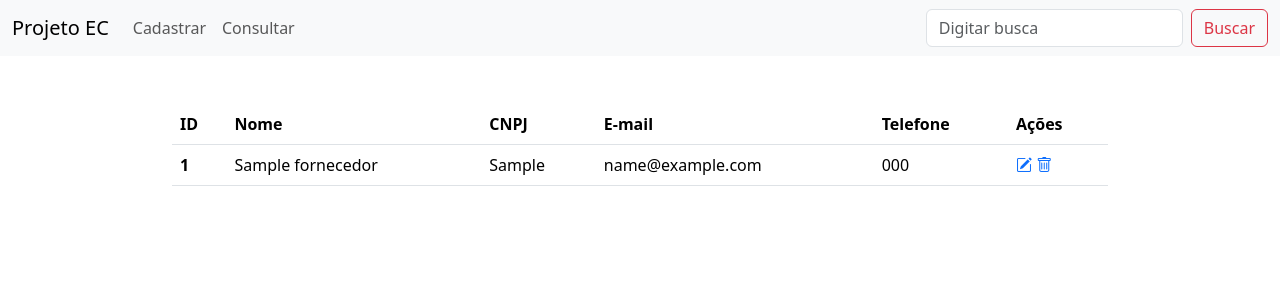
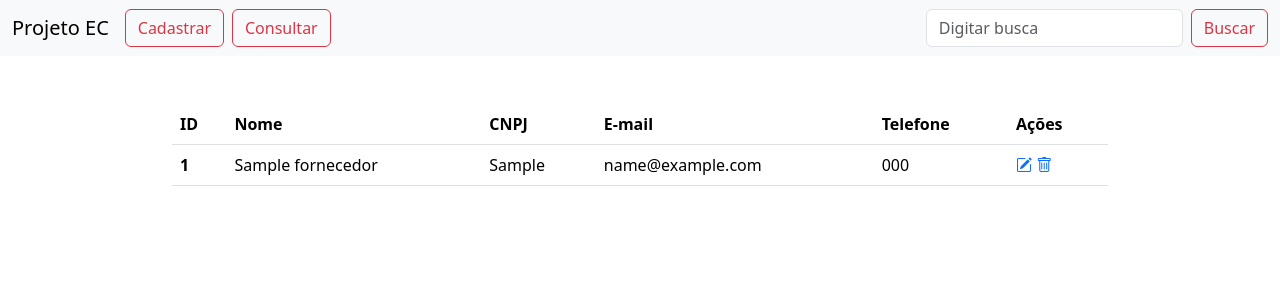
Before and after one commit to EduardoCioccari/cadastros-fornecedores, a PHP site: page /index.php in a window 1280 px wide. Shown: the top 300 px of the page. Run offline with PHP 8.4, Linux system fonts and the light colour scheme; tables that the repository leaves empty or names only in its code hold one stand-in row (values such as "Sample post").

Commit message:
form buscar da aplicação concluído

```diff
--- a/index.php
+++ b/index.php
@@ -2,10 +2,22 @@
 require_once "layout/header.php";
 require_once "config/db_conexao.php";
 
-$sql = "SELECT * FROM fornecedor";
-$stmt = $conexao->prepare($sql);
-$stmt->execute();
-$listaFornecedores = $stmt->fetchAll();
+// Filtro de busca no banco.
+if (isset($_GET["buscar"])) {
+    $sql = "SELECT * FROM fornecedor WHERE nome_fornecedor LIKE :buscar
+    OR cnpj_fornecedor LIKE :buscar
+    OR email_fornecedor LIKE :buscar
+    OR telefone_fornecedor LIKE :buscar";
+    $stmt = $conexao->prepare($sql);
+    $stmt->bindValue(":buscar", "%" . $_GET["buscar"] . "%");
+    $stmt->execute();
+    $listaFornecedores = $stmt->fetchAll();
+} else {
+    $sql = "SELECT * FROM fornecedor";
+    $stmt = $conexao->prepare($sql);
+    $stmt->execute();
+    $listaFornecedores = $stmt->fetchAll();
+}
 ?>
 <main>
     <?php if (isset($_GET['msg']) && $_GET['msg'] == 'excluido'): ?>
--- a/layout/header.php
+++ b/layout/header.php
@@ -21,14 +21,14 @@
                     <div class="collapse navbar-collapse" id="navbarSupportedContent">
                         <ul class="navbar-nav me-auto mb-2 mb-lg-0">
                             <li class="nav-item">
-                                <a class="nav-link" href="/cadastros-fornecedor/views/cadastrar.php">Cadastrar</a>
+                                <a class="btn btn-outline-danger me-2" href="/cadastros-fornecedor/views/cadastrar.php">Cadastrar</a>
                             </li>
                             <li class="nav-item">
-                                <a class="nav-link" href="/cadastros-fornecedor/index.php">Consultar</a>
+                                <a class=" btn btn-outline-danger" href="/cadastros-fornecedor/index.php">Consultar</a>
                             </li>
                         </ul>
-                        <form class="d-flex" role="search">
-                            <input class="form-control me-2" type="search" placeholder="Digitar busca" aria-label="Search" />
+                        <form action="index.php" method="get" class="d-flex" role="search">
+                            <input class="form-control me-2 focus-ring" name="buscar" type="search" placeholder="Digitar busca" aria-label="Search" />
                             <button class="btn btn-outline-danger" type="submit">Buscar</button>
                         </form>
                     </div>
```
